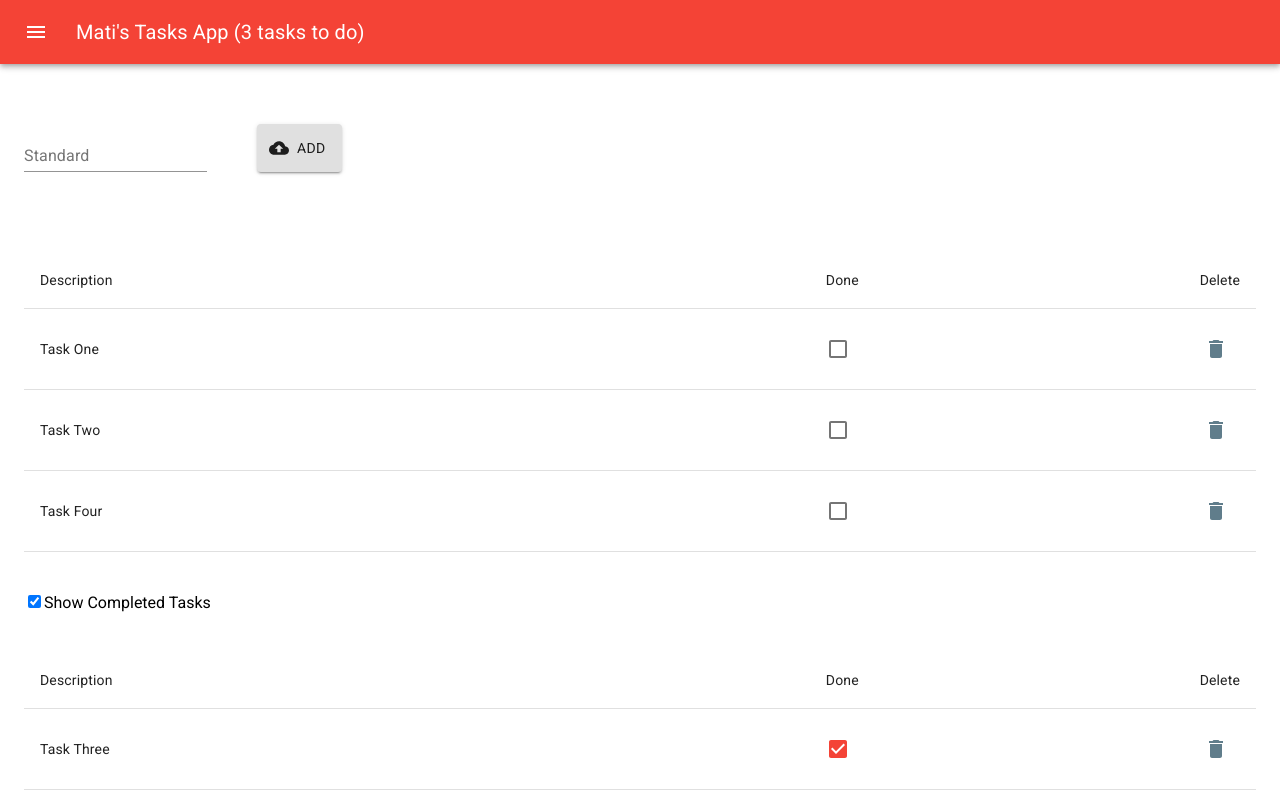
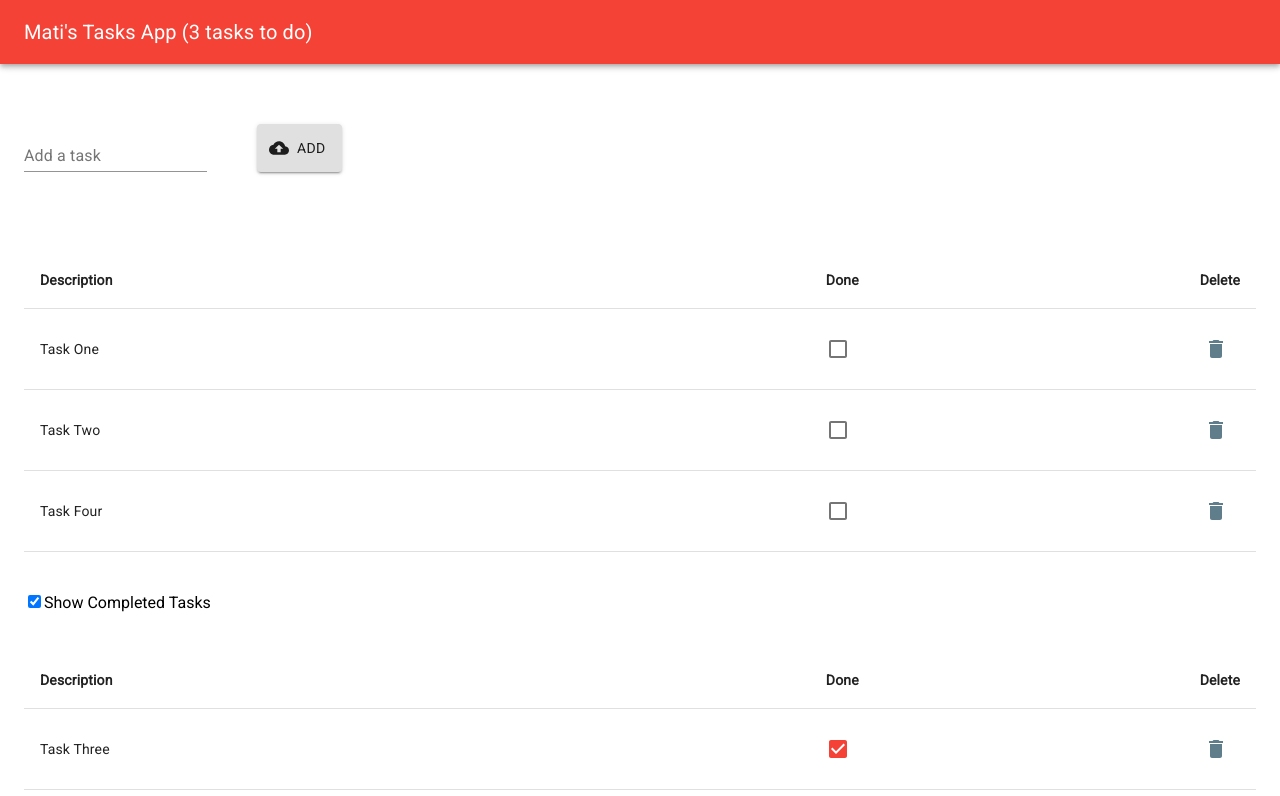
Before and after one commit to matias8588/react-16-todo-app, a React (Create React App) app: page / in a window 1280 px wide. Shown: the top 796 px of the page. Built offline with nearby package versions, Linux system fonts and the light colour scheme.

Commit message:
Buttons styles

```diff
--- a/src/App.tsx
+++ b/src/App.tsx
@@ -23,6 +23,9 @@ const useStyles = makeStyles((theme: Theme) =>
     root: {
       paddingTop: 40,
       paddingBottom: 40,
+    },
+    boldText: {
+      fontWeight: "bolder",
     },
   }),
 );
@@ -118,9 +121,15 @@ function App() {
             <Table aria-label="simple table">
               <TableHead>
                 <TableRow>
-                  <TableCell>Description</TableCell>
-                  <TableCell align="right">Done</TableCell>
-                  <TableCell align="right">Delete</TableCell>
+                  <TableCell className={classes.boldText}>
+                    Description
+                  </TableCell>
+                  <TableCell className={classes.boldText} align="right">
+                    Done
+                  </TableCell>
+                  <TableCell className={classes.boldText} align="right">
+                    Delete
+                  </TableCell>
                 </TableRow>
               </TableHead>
               <TableBody>{taskTableRows(false)}</TableBody>
@@ -142,9 +151,15 @@ function App() {
               <Table aria-label="simple table">
                 <TableHead>
                   <TableRow>
-                    <TableCell>Description</TableCell>
-                    <TableCell align="right">Done</TableCell>
-                    <TableCell align="right">Delete</TableCell>
+                    <TableCell className={classes.boldText}>
+                      Description
+                    </TableCell>
+                    <TableCell className={classes.boldText} align="right">
+                      Done
+                    </TableCell>
+                    <TableCell className={classes.boldText} align="right">
+                      Delete
+                    </TableCell>
                   </TableRow>
                 </TableHead>
                 <TableBody>{taskTableRows(true)}</TableBody>
--- a/src/Components/TaskBannerComponent.tsx
+++ b/src/Components/TaskBannerComponent.tsx
@@ -31,14 +31,6 @@ export const TaskBannerComponent = (props: any) => {
     <div className={classes.root}>
       <AppBar position="static" color="primary">
         <Toolbar>
-          <IconButton
-            edge="start"
-            className={classes.menuButton}
-            color="inherit"
-            aria-label="menu"
-          >
-            <MenuIcon />
-          </IconButton>
           <Typography variant="h6">
             {props.userName}'s Tasks App (
             {props.taskItems.filter((t: any) => !t.done).length} tasks to do)
--- a/src/Components/TaskCreatorComponent.tsx
+++ b/src/Components/TaskCreatorComponent.tsx
@@ -36,7 +36,7 @@ export const TaskCreatorComponent = (props: any) => {
     <div className={classes.root}>
       <TextField
         id="standard-basic"
-        label="Standard"
+        label="Add a task"
         type="text"
         value={newTaskName}
         onChange={updateNewTaskValue}
```
